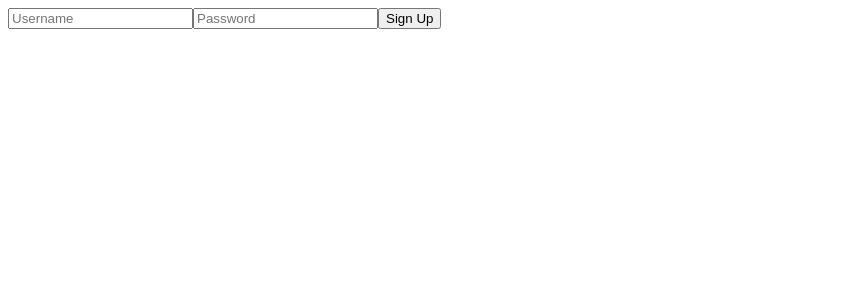
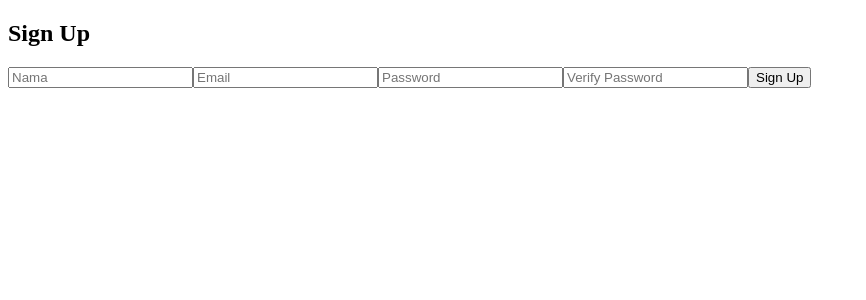
Before and after one commit to ZeroFairy/ToDoList-RestAPI, a React (Vite) app in the folder client/: page /signup in a window 1280 px wide. Shown: the top 300 px of the page, without its empty margins (0-866 px from the left). Built offline with nearby package versions, Linux system fonts and the light colour scheme.

Commit message:
Add Sign Up Page and edited a little bit on Login

```diff
--- a/client/src/pages/LoginPage.jsx
+++ b/client/src/pages/LoginPage.jsx
@@ -7,8 +7,6 @@ export const LoginPage = () => {
     const [formData, setFormData] = useState({ email: "", password: "" });
     const [error, setError] = useState(null);
     const navigate = useNavigate();
-
-    const BASE_URL = 'http://localhost:8081';
 
     const api = axios.create({
         baseURL: 'http://localhost:8081',
@@ -62,13 +60,10 @@ export const LoginPage = () => {
         } catch (error) {
             console.error('Login error:', error);
             if (error.response) {
-                // Server responded with an error
                 setError(error.response.data.message);
             } else if (error.request) {
-                // Request was made but no response
                 setError('No response from server. Please try again.');
             } else {
-                // Something else went wrong
                 setError('An error occurred. Please try again.');
             }
         }
--- a/client/src/pages/SignupPage.jsx
+++ b/client/src/pages/SignupPage.jsx
@@ -1,8 +1,11 @@
 import React, { useState } from 'react';
+import { useNavigate } from 'react-router-dom';
 import { signup } from '../services/api';
 
 export function SignupPage() {
-    const [formData, setFormData] = useState({ username: '', password: '' });
+    const [formData, setFormData] = useState({ nama: '', email: '', password: '', verify_password: '' });
+    const [error, setError] = useState(null);
+    const navigate = useNavigate();
 
     const handleChange = (e) => {
         const { name, value } = e.target;
@@ -11,19 +14,58 @@ export function SignupPage() {
 
     const handleSubmit = async (e) => {
         e.preventDefault();
+        setError(null);
+
         try {
+            console.log('Attemptting signup...');
             const response = await signup(formData);
             console.log('Signup success:', response.data);
+
+            navigate('/login');
         } catch (error) {
             console.error('Signup failed:', error);
         }
     };
 
     return (
+        <div>
+            <h2>Sign Up</h2>
             <form onSubmit={handleSubmit}>
-        <input type="text" name="username" onChange={handleChange} placeholder="Username" />
-        <input type="password" name="password" onChange={handleChange} placeholder="Password" />
+                <input
+                    type="text"
+                    name="nama"
+                    placeholder="Nama"
+                    value={formData.name}
+                    onChange={handleChange}
+                    required
+                />
+                <input
+                    type="text"
+                    name="email"
+                    placeholder="Email"
+                    value={formData.email}
+                    onChange={handleChange}
+                    required
+                />
+                <input
+                    type="password"
+                    name="password"
+                    placeholder="Password"
+                    value={formData.password}
+                    onChange={handleChange}
+                    required
+                />
+                <input
+                    type="password"
+                    name="verify_password"
+                    placeholder="Verify Password"
+                    value={formData.verify_password}
+                    onChange={handleChange}
+                    required
+                />
                 <button type="submit">Sign Up</button>
             </form>
+            {error && <p style={{ color: 'red' }}>{error}</p>}
+        </div>
     );
 };
```
Lines whose indentation alone changed are shown as unchanged.
